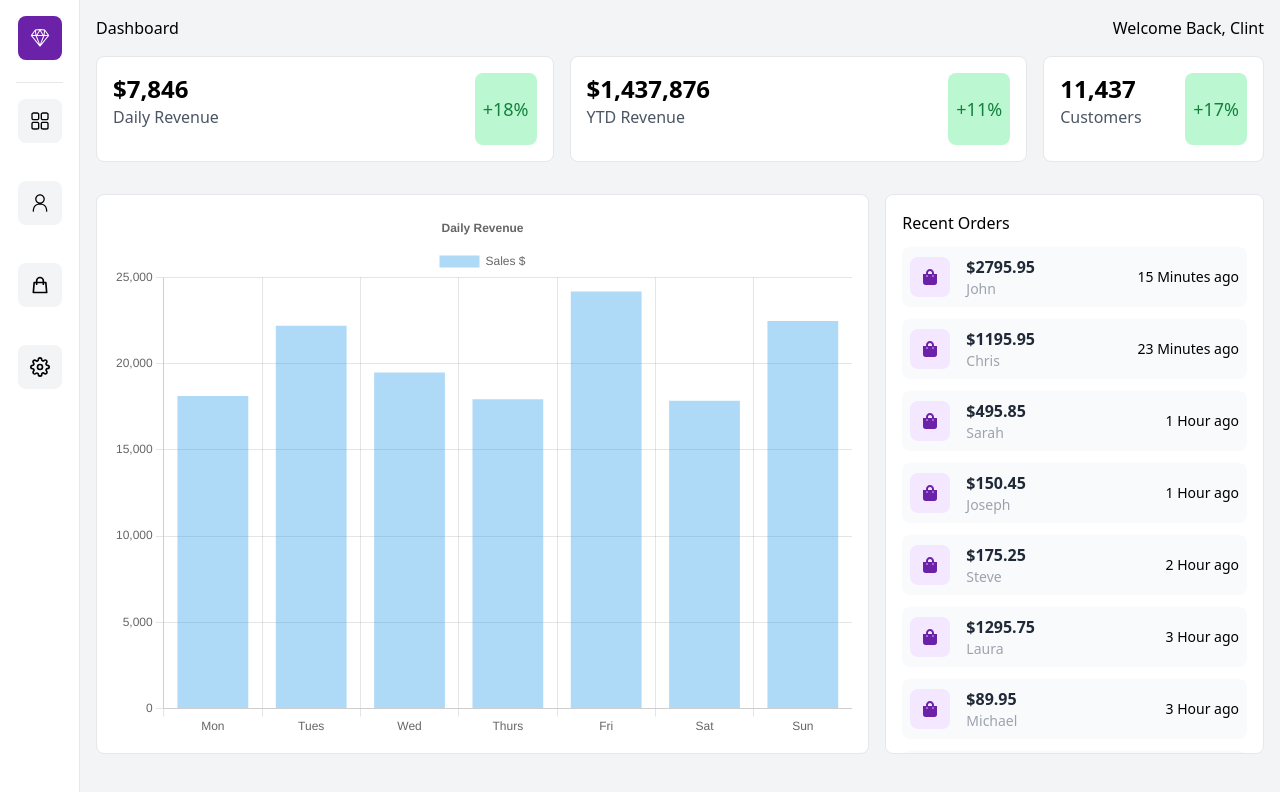
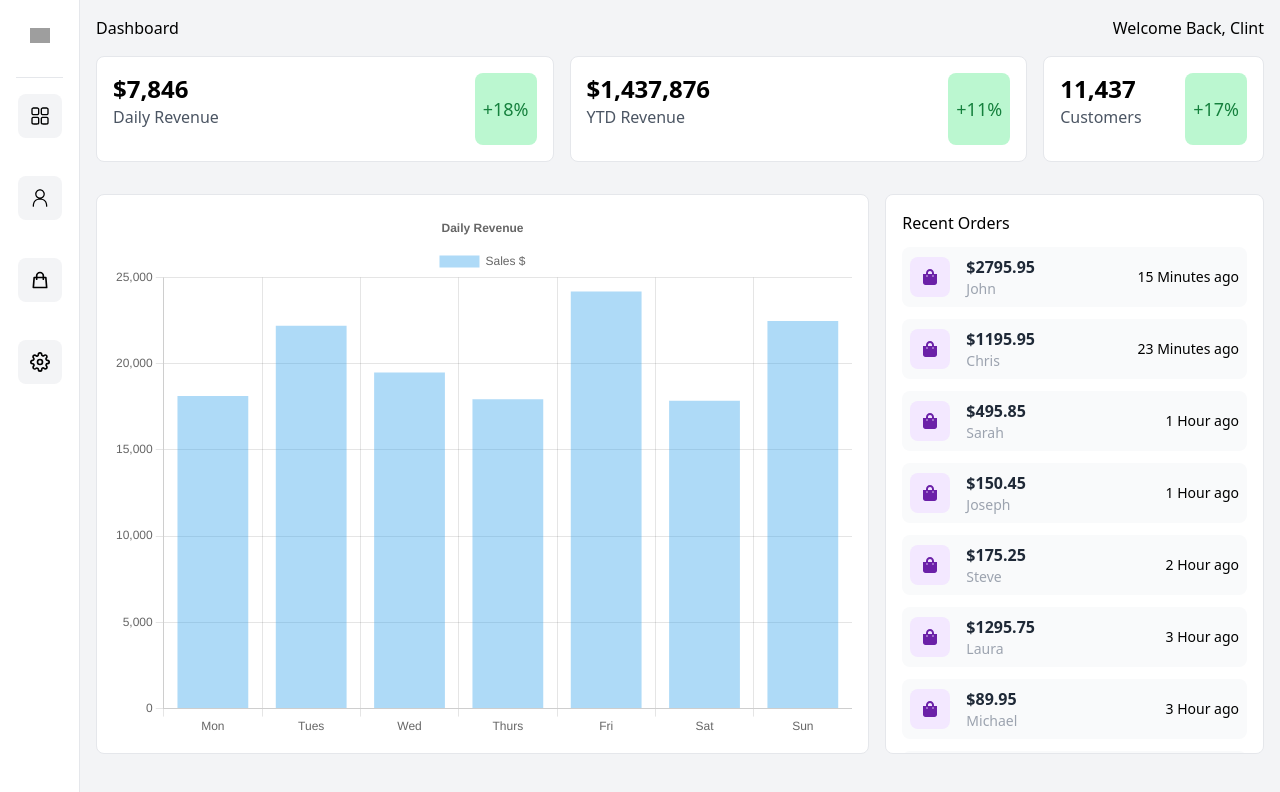
Before and after one commit to Emmanuel-Ingwe/analytics-dashh, a Next.js app: page / in a window 1280 px wide. Shown: the top 792 px of the page. Built offline with nearby package versions, Linux system fonts and the light colour scheme; grey boxes are pictures that could not be loaded.

Commit message:
add: logo

```diff
--- a/components/Sidebar.jsx
+++ b/components/Sidebar.jsx
@@ -11,8 +11,8 @@ const Sidebar = ({ children }) => {
       <div className='fixed w-20 h-screen p-4 bg-white border-r-[1px] flex flex-col justify-between'>
         <div className='flex flex-col items-center'>
           <Link href='/'>
-            <div className='bg-purple-800 text-white p-3 rounded-lg inline-block'>
-              <RxSketchLogo size={20} />
+            <div className=' text-white p-3 rounded-lg inline-block'>
+              <Image width={20} src="/logo.png" height={20} alt='logo'/>
             </div>
           </Link>
           <span className='border-b-[1px] border-gray-200 w-full p-2'></span>
--- a/pages/index.js
+++ b/pages/index.js
@@ -18,6 +18,7 @@ export default function Home() {
         <link rel="icon" type="image/png" sizes="16x16" href="/favicon-16x16.png" />
         <link rel="manifest" href="/site.webmanifest"/>
       </Head>
+
       <main className='bg-gray-100 min-h-screen'>
         <Header />
         <TopCards />
```
